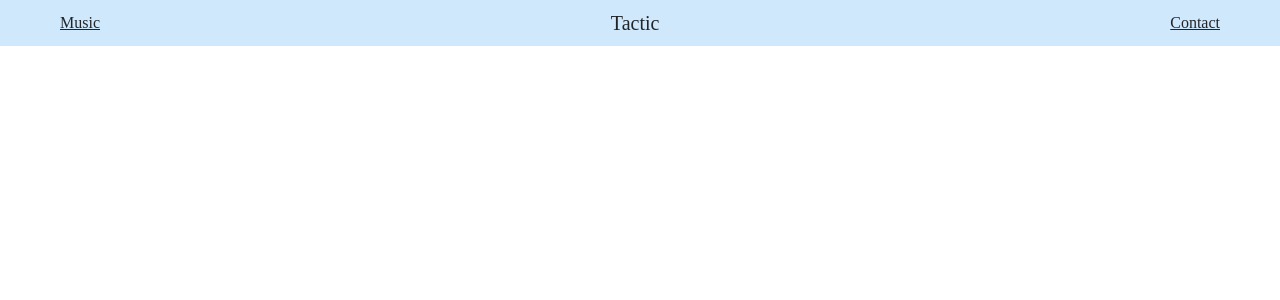
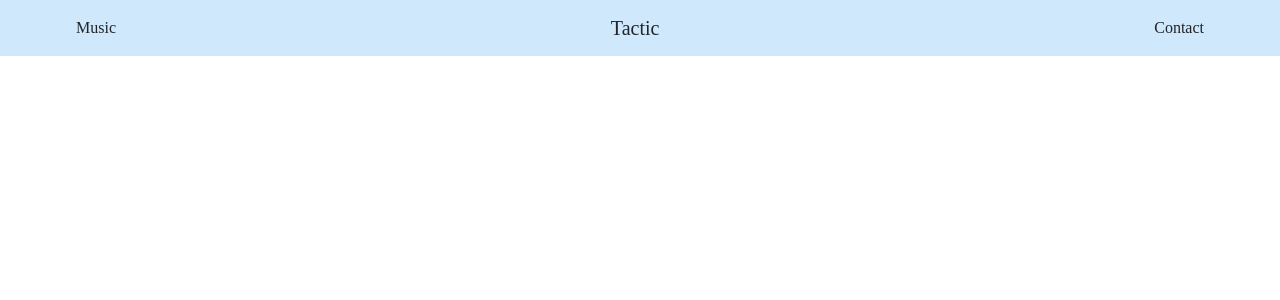
Before and after one commit to raked/tactic-site, a React (Create React App) app in the folder tactic-site/: page / in a window 1280 px wide. Shown: the top 300 px of the page. Built offline with nearby package versions, Linux system fonts and the light colour scheme; a web font is replaced by a local one.

Commit message:
Update Nav.js

```diff
--- a/tactic-site/src/Nav.js
+++ b/tactic-site/src/Nav.js
@@ -1,12 +1,12 @@
 function Nav() {
     return (
-        <div className="d-flex-inline justify-content-around">
-            <nav className="navbar navbar-light navbar-expand-lg" style={{ backgroundColor: "#cfe8fb" }}>
+        <div className="d-flex-inline justify-content-around" style={{ backgroundColor: "#cfe8fb" }}>
+            <nav className="navbar navbar-light navbar-expand-lg">
                 <div className="container-fluid">
 
-                        <a href="#music" className="link-dark ms-5">Music</a>
+                        <a href="#music" className="nav-link link-dark ms-5">Music</a>
                         <div className="lead">Tactic</div>
-                        <a href="#contact" className="link-dark me-5">Contact</a>
+                        <a href="#contact" className="nav-link link-dark me-5">Contact</a>
 
                 </div>
             </nav>
```
